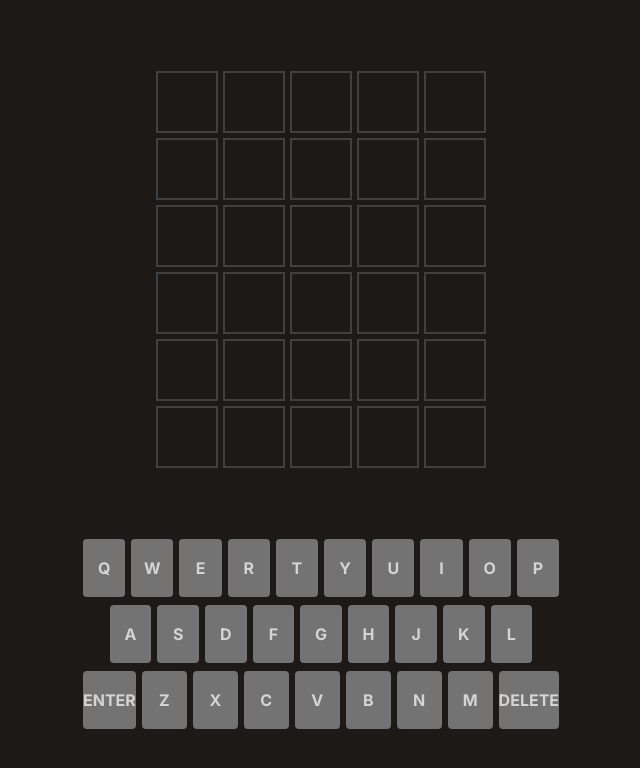
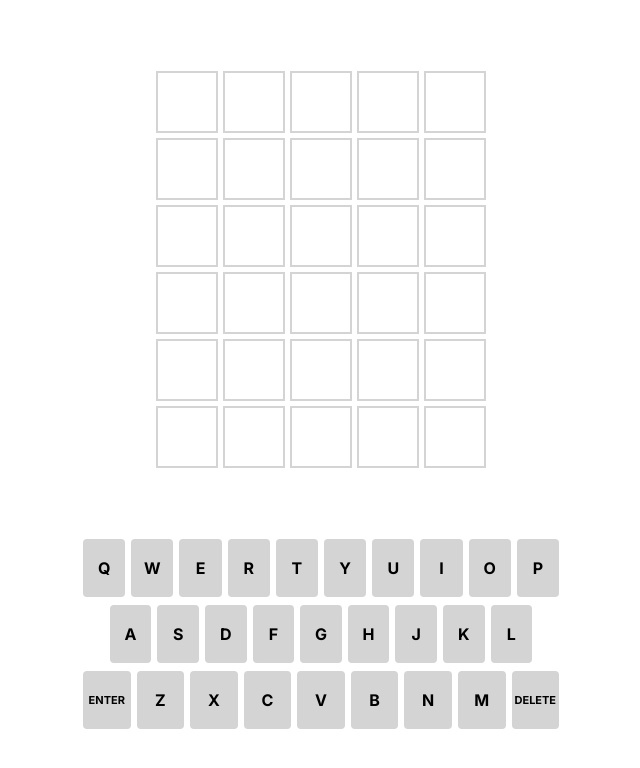
Before and after one commit to lyraddigital/wordle-clone, a Next.js app in the folder frontend-app/: page / in a window 1280 px wide. Shown: the top 768 px of the page, without its empty margins (319-959 px from the left). Built offline with nearby package versions, Linux system fonts and the light colour scheme.

Commit message:
Light theme changes

```diff
--- a/frontend-app/app/components/current-row.tsx
+++ b/frontend-app/app/components/current-row.tsx
@@ -14,7 +14,7 @@ export default function CurrentRow() {
         guessIsGuessIncorrect ? "incorrect" : undefined
     );
     const unfilledClasses = clsx(
-        "border-neutral-700",
+        "border-neutral-300 dark:border-neutral-700",
         guessIsGuessIncorrect ? "incorrect" : undefined
     );
     const letters = currentGuess.split("");
--- a/frontend-app/app/components/empty-row.tsx
+++ b/frontend-app/app/components/empty-row.tsx
@@ -4,11 +4,11 @@ import Tile from "./tile";
 export default function EmptyRow() {
     return (
         <RowContainer>
-            <Tile classes="border-neutral-700" />
-            <Tile classes="border-neutral-700" />
-            <Tile classes="border-neutral-700" />
-            <Tile classes="border-neutral-700" />
-            <Tile classes="border-neutral-700" />
+            <Tile classes="border-neutral-300 dark:border-neutral-700" />
+            <Tile classes="border-neutral-300 dark:border-neutral-700" />
+            <Tile classes="border-neutral-300 dark:border-neutral-700" />
+            <Tile classes="border-neutral-300 dark:border-neutral-700" />
+            <Tile classes="border-neutral-300 dark:border-neutral-700" />
         </RowContainer>
     );
 }
--- a/frontend-app/app/components/keypad-alpha-key.tsx
+++ b/frontend-app/app/components/keypad-alpha-key.tsx
@@ -12,10 +12,10 @@ export default function KeyPadAlphaKey({ letter }: KeyPadAlphaKeyProps) {
     const usedKeys = useUsedKeys();
     const colour = usedKeys[letter];
     const keyClasses = clsx(
-        colour == "yellow" ? "bg-yellow-600" : undefined,
-        colour === "green" ? "bg-green-700" : undefined,
-        colour === "grey" ? "bg-neutral-700" : undefined,
-        !colour && "bg-neutral-500"
+        colour == "yellow" ? "text-neutral-100 bg-yellow-500 dark:bg-yellow-600" : undefined,
+        colour === "green" ? "text-neutral-100 bg-green-600 text-neutral-100 dark:bg-green-700" : undefined,
+        colour === "grey" ? "text-neutral-100 bg-neutral-500 dark:bg-neutral-700" : undefined,
+        !colour && "bg-neutral-300 dark:bg-neutral-500"
     );
 
     return (
--- a/frontend-app/app/components/keypad-key.tsx
+++ b/frontend-app/app/components/keypad-key.tsx
@@ -11,7 +11,7 @@ interface KeyPadKeyProps extends PropsWithChildren {
 export default function KeyPadKey({ children, classes, value }: KeyPadKeyProps) {
     const handleKeypadPressed = useKeypadPress();
     const keyClasses = clsx(
-        "p-0 flex-1 text-neutral-300 uppercase font-bold h-[58px] rounded-[4px]",
+        "p-0 flex-1 dark:text-neutral-300 uppercase font-bold h-[58px] rounded-[4px]",
         classes
     );
 
--- a/frontend-app/app/components/keypad.tsx
+++ b/frontend-app/app/components/keypad.tsx
@@ -23,11 +23,11 @@ export default function KeyPad() {
                 <KeyPadKeySpacer />
             </KeyPadRow>
             <KeyPadRow>
-                <KeyPadKey value="Enter" classes="bg-neutral-500">Enter</KeyPadKey>
+                <KeyPadKey value="Enter" classes="text-[11px] bg-neutral-300 dark:bg-neutral-500">Enter</KeyPadKey>
                 {thirdRowLetters.map(l => (
                     <KeyPadAlphaKey key={l} letter={l} />
                 ))}
-                <KeyPadKey value="Backspace" classes="bg-neutral-500">Delete</KeyPadKey>
+                <KeyPadKey value="Backspace" classes="text-[11px] bg-neutral-300 dark:bg-neutral-500">Delete</KeyPadKey>
             </KeyPadRow>
         </div>
     );
--- a/frontend-app/app/components/tile.tsx
+++ b/frontend-app/app/components/tile.tsx
@@ -7,7 +7,7 @@ interface TileProps extends PropsWithChildren {
 
 export default function Tile({ children, classes }: TileProps) {
     const tileClasses = clsx(
-        "basis-[62px] h-[62px] shrink-0 text-white flex justify-center items-center text-3xl font-bold uppercase border-2",
+        "basis-[62px] h-[62px] shrink-0 dark:text-white flex justify-center items-center text-3xl font-bold uppercase border-2",
         classes
     );
 
--- a/frontend-app/app/globals.css
+++ b/frontend-app/app/globals.css
@@ -3,18 +3,36 @@
 @tailwind utilities;
 
 .validated > div.green {
+  --background: theme(colors.green.600);
+  --border-color: theme(colors.green.600);
+  animation: flip 0.5s ease forwards;
+}
+
+.dark .validated > div.green {
   --background: theme(colors.green.700);
   --border-color: theme(colors.green.700);
   animation: flip 0.5s ease forwards;
 }
 
 .validated > div.grey {
+  --background: theme(colors.neutral.500);
+  --border-color: theme(colors.neutral.500);
+  animation: flip 0.6s ease forwards;
+}
+
+.dark .validated > div.grey {
   --background: theme(colors.neutral.600);
   --border-color: theme(colors.neutral.600);
   animation: flip 0.6s ease forwards;
 }
 
 .validated > div.yellow {
+  --background: theme(colors.yellow.500);
+  --border-color: theme(colors.yellow.500);
+  animation: flip 0.5s ease forwards;
+}
+
+.dark .validated > div.yellow {
   --background: theme(colors.yellow.600);
   --border-color: theme(colors.yellow.600);
   animation: flip 0.5s ease forwards;
--- a/frontend-app/app/layout.tsx
+++ b/frontend-app/app/layout.tsx
@@ -18,7 +18,7 @@ export default function RootLayout({
 }>) {
   const layoutClasses = clsx(
     inter.className,
-    "bg-stone-900"
+    "dark:bg-stone-900"
   );
 
   return (
--- a/frontend-app/tailwind.config.ts
+++ b/frontend-app/tailwind.config.ts
@@ -1,6 +1,7 @@
 import type { Config } from "tailwindcss";
 
 const config: Config = {
+  darkMode: "class",
   content: [
     "./pages/**/*.{js,ts,jsx,tsx,mdx}",
     "./components/**/*.{js,ts,jsx,tsx,mdx}",
```
